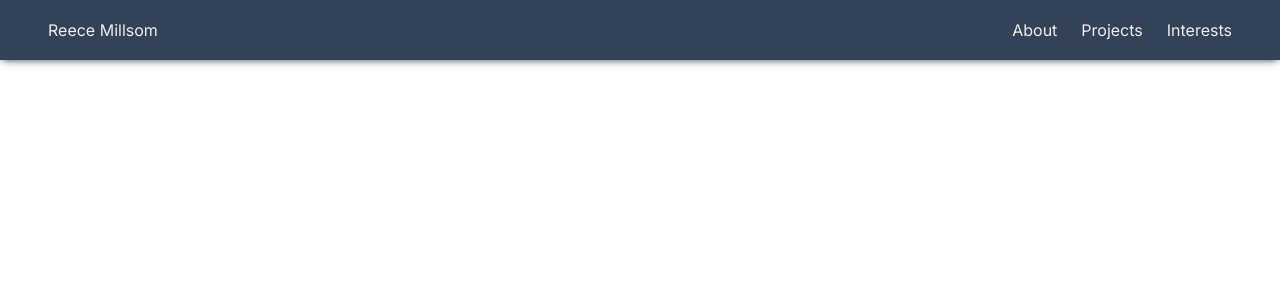
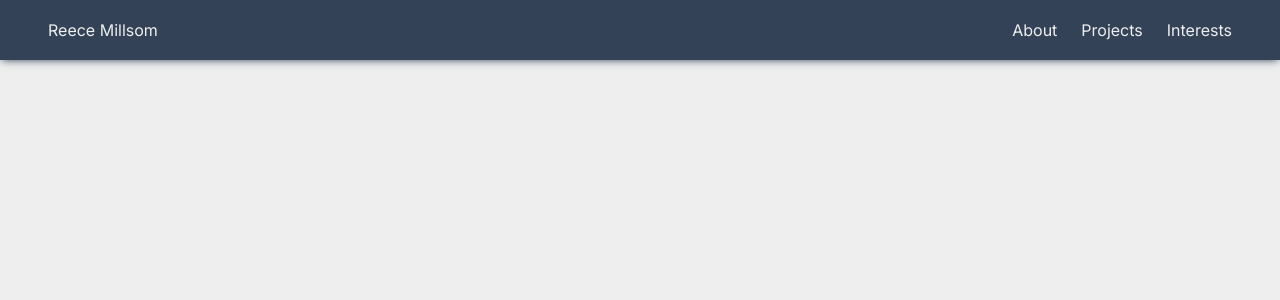
Before and after one commit to reecemillsom/portfolio, a Next.js app: page / in a window 1280 px wide. Shown: the top 300 px of the page. Built offline with nearby package versions, Linux system fonts and the light colour scheme.

Commit message:
home-page
1. Integrating chakra Providers.tsx into the application.
2. Defining some of my own theme, and providing it to the chakra provider.

```diff
--- a/components/navbar/styles.ts
+++ b/components/navbar/styles.ts
@@ -8,13 +8,13 @@ export const NavBar = styled.nav`
   position: sticky;
   top: 0;
 
-  background-color: var(--navy);
-  box-shadow: 0 2px 8px -2px var(--navy);
+  background-color: var(--chakra-colors-navy);
+  box-shadow: 0 2px 8px -2px var(--chakra-colors-navy);
 `;
 
 export const NavContainer = styled.div`
   height: 100%;
-  margin: 0 var(--space-xl);
+  margin: 0 var(--chakra-space-xl);
 
   display: flex;
   justify-content: space-between;
@@ -27,30 +27,29 @@ export const NavOptionsContainer = styled.ul`
 
 const dynamicNavOptionStyle = ({ className }: { className: string }) => css`
   border-bottom: ${className === "active"
-    ? `2px solid var(--light-blue)`
+    ? `2px solid var(--chakra-colors-lightBlue)`
     : "none"};
 `;
 
-// TODO the style in and out animation isn't working as expected.
 export const NavOption = styled(Link)`
-  color: var(--white);
+  color: var(--chakra-colors-white);
   text-decoration: none;
   ${dynamicNavOptionStyle};
 
   &:hover {
     &:not(.active) {
-      border-bottom: 2px solid var(--white);
+      border-bottom: 2px solid var(--chakra-colors-white);
     }
   }
 
   &:not(:last-child) {
-    margin-right: var(--space-md);
+    margin-right: var(--chakra-space-md);
   }
 `;
 
 export const NavName = styled.ul`
   display: flex;
   align-items: center;
-  color: var(--white);
+  color: var(--chakra-colors-white);
   padding-left: 0;
 `;
--- a/package.json
+++ b/package.json
@@ -9,6 +9,7 @@
     "lint": "next lint"
   },
   "dependencies": {
+    "@chakra-ui/next-js": "^2.2.0",
     "@chakra-ui/react": "^2.8.2",
     "@emotion/react": "^11.11.4",
     "@emotion/styled": "^11.11.5",
--- /dev/null
+++ b/src/app/Providers.tsx
@@ -0,0 +1,10 @@
+"use client";
+import { FC, PropsWithChildren } from "react";
+import { ChakraProvider } from "@chakra-ui/react";
+import { theme } from "@personal/app/theme";
+
+interface Props extends PropsWithChildren {}
+
+export const Providers: FC<Props> = ({ children }) => (
+  <ChakraProvider theme={theme}>{children}</ChakraProvider>
+);
--- a/src/app/globals.css
+++ b/src/app/globals.css
@@ -1,22 +1,22 @@
-@import url("https://fonts.googleapis.com/css2?family=Open+Sans:ital,wght@0,300..800;1,300..800&display=swap");
+/*@import url("https://fonts.googleapis.com/css2?family=Open+Sans:ital,wght@0,300..800;1,300..800&display=swap");*/
 
-:root {
-  background: white;
-  font-family: "Open sans", sans-serif;
-  scroll-behavior: smooth;
+/*:root {*/
+/*  background: white;*/
+/*  font-family: "Open sans", sans-serif;*/
+/*  scroll-behavior: smooth;*/
 
-  /*Colour variables, TODO can probably achieve this via chakra theme*/
-  --navy: #334257;
-  --medium-blue: #476072;
-  --light-blue: #548ca8;
-  --white: #eeeeee;
+/*  !*Colour variables, TODO can probably achieve this via chakra theme*!*/
+/*  --navy: #334257;*/
+/*  --medium-blue: #476072;*/
+/*  --light-blue: #548ca8;*/
+/*  --white: #eeeeee;*/
 
-  /*Spacing variables*/
-  --space-sm: 12px;
-  --space-md: 24px;
-  --space-lg: 36px;
-  --space-xl: 48px;
-}
+/*  !*Spacing variables*!*/
+/*  !*--space-sm: 12px;*!*/
+/*  !*--space-md: 24px;*!*/
+/*  !*--space-lg: 36px;*!*/
+/*  !*--space-xl: 48px;*!*/
+/*}*/
 
 html,
 body {
--- a/src/app/layout.tsx
+++ b/src/app/layout.tsx
@@ -1,5 +1,6 @@
 import type { Metadata } from "next";
 import { Inter } from "next/font/google";
+import { Providers } from "./Providers";
 import "./globals.css";
 
 const inter = Inter({ subsets: ["latin"] });
@@ -16,7 +17,9 @@ export default function RootLayout({
 }>) {
   return (
     <html lang="en">
-      <body className={inter.className}>{children}</body>
+      <body className={inter.className}>
+        <Providers>{children}</Providers>
+      </body>
     </html>
   );
 }
--- /dev/null
+++ b/src/app/theme/colors.ts
@@ -0,0 +1,8 @@
+const colors = {
+  navy: "#334257",
+  mediumBlue: "#476072",
+  lightBlue: "#548ca8",
+  white: "#eeeeee;",
+};
+
+export default colors;
--- /dev/null
+++ b/src/app/theme/index.ts
@@ -0,0 +1,8 @@
+import { extendTheme } from "@chakra-ui/react";
+import space from "@personal/app/theme/space";
+import colors from "@personal/app/theme/colors";
+
+export const theme = extendTheme({
+  colors,
+  space,
+});
--- /dev/null
+++ b/src/app/theme/space.ts
@@ -0,0 +1,8 @@
+const space = {
+  sm: "12px",
+  md: "24px",
+  lg: "36px",
+  xl: "48px",
+};
+
+export default space;
```
Also changed, not shown: 1 other file (tests, documents, lock files or other folders).
